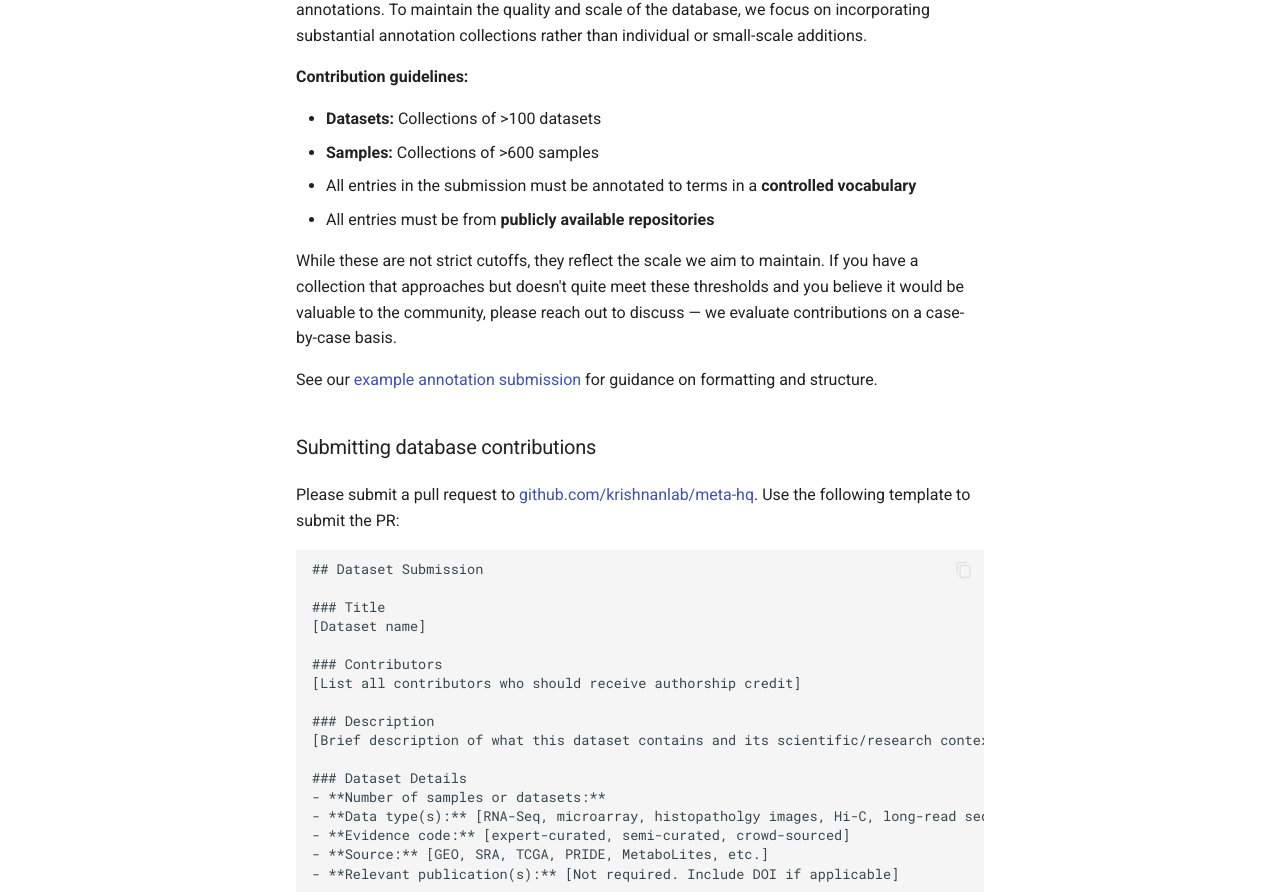
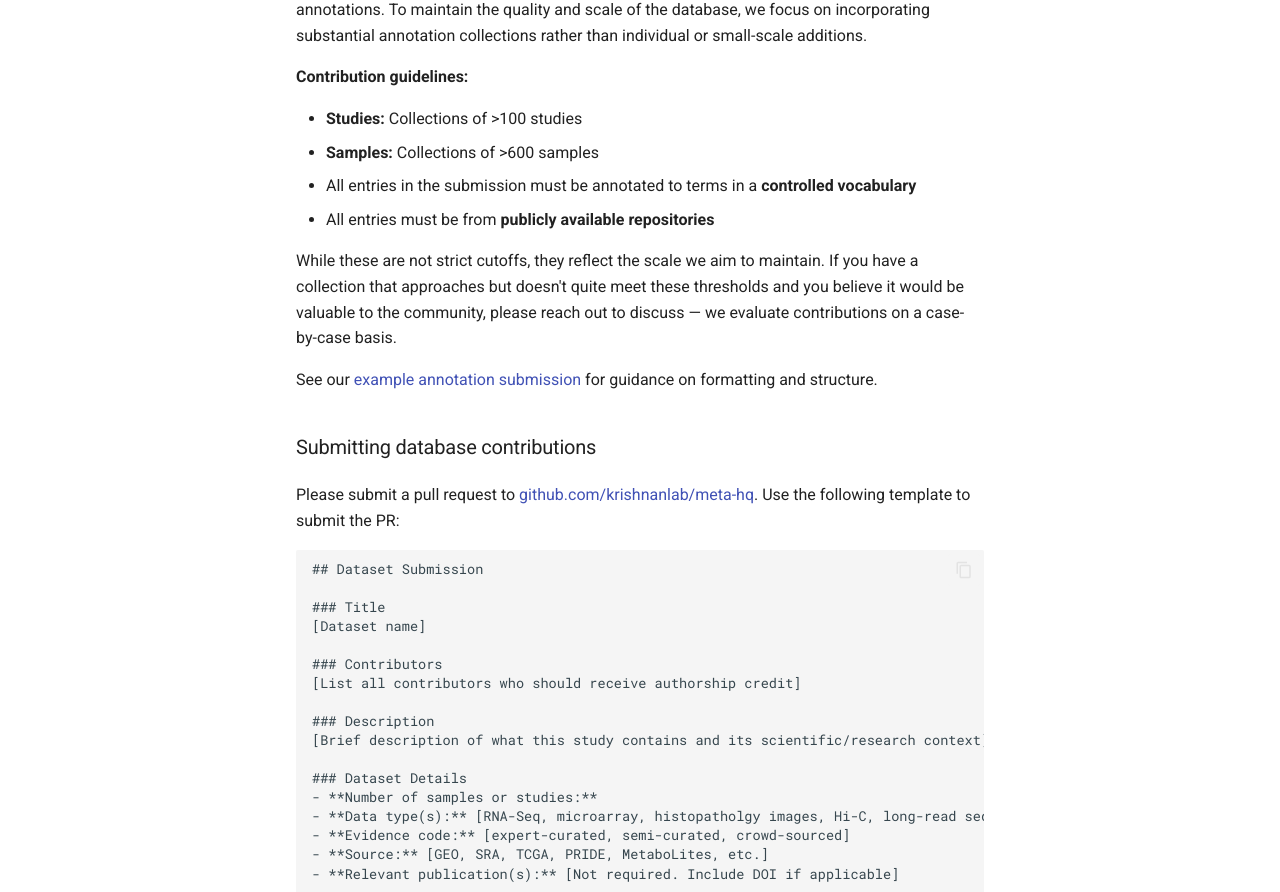
Before and after one commit to krishnanlab/meta-hq, an MkDocs documentation site: the page built from docs/contribute/annotations.md, in a window 1280 px wide and 1400 px high. Shown: the part 256-1148 px from the top of the window. Built offline with MkDocs 1.6.1 and Material for MkDocs 9.7.7, drawn with Linux system fonts in a browser that asks for light colours; comment, search, counter and statistics services are not loaded.

Commit message:
renamed datasets to studies

```diff
--- a/docs/contribute/annotations.md
+++ b/docs/contribute/annotations.md
@@ -5,7 +5,7 @@ To maintain the quality and scale of the database, we focus on incorporating sub
 
 **Contribution guidelines:**
 
-- **Datasets:** Collections of >100 datasets
+- **Studies:** Collections of >100 studies
 - **Samples:** Collections of >600 samples
 - All entries in the submission must be annotated to terms in a **controlled vocabulary**
 - All entries must be from **publicly available repositories**
@@ -29,10 +29,10 @@ Please submit a pull request to [github.com/krishnanlab/meta-hq](https://github.
 [List all contributors who should receive authorship credit]
 
 ### Description
-[Brief description of what this dataset contains and its scientific/research context]
+[Brief description of what this study contains and its scientific/research context]
 
 ### Dataset Details
-- **Number of samples or datasets:**
+- **Number of samples or studies:**
 - **Data type(s):** [RNA-Seq, microarray, histopatholgy images, Hi-C, long-read sequencing, etc.]
 - **Evidence code:** [expert-curated, semi-curated, crowd-sourced]
 - **Source:** [GEO, SRA, TCGA, PRIDE, MetaboLites, etc.]
```
Also changed, not shown: docs/contribute/index.md (+1 -1 lines).
